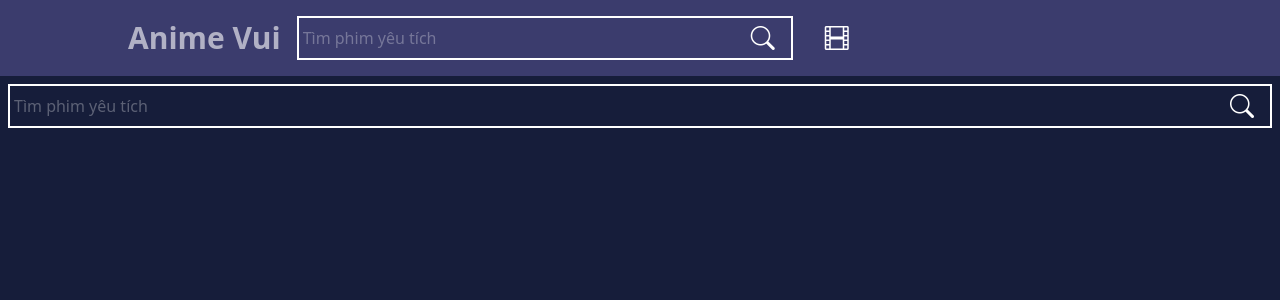
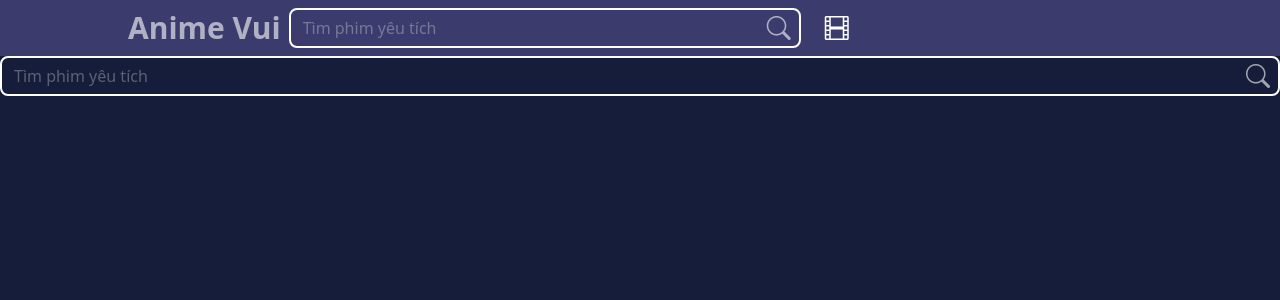
Before and after one commit to crong964/HappyAnime, a Next.js app: page /searchmobile in a window 1280 px wide. Shown: the top 300 px of the page. Built offline with nearby package versions, Linux system fonts and the light colour scheme.

Commit message:
change ui watch

```diff
--- a/app/watch/[movie]/page.tsx
+++ b/app/watch/[movie]/page.tsx
@@ -1,5 +1,6 @@
 import { Banner } from "@/components/banner";
 import { CardMovies } from "@/components/cardmovie";
+import { ButtomHeart } from "@/components/heart";
 import { VideoC } from "@/components/video";
 import { GetImage } from "@/config";
 import { GetMovie, GetMoviesByCategory } from "@/service";
@@ -55,7 +56,13 @@
         <div className="w-full sm:w-[90%] flex sm:space-x-2.5">
           <div className="sm:block hidden sm:w-[300px]  rounded-2xl p-7">
             <img src={GetImage(movie.poster_url)} className="w-[180px] mx-2 mb-2 h-auto" alt="" srcSet="" />
+
+          </div>
+          <div className="sm:mx-4 flex-1">
+            <div className="flex items-center space-x-4">
               <p className="text-lg">{movie.name}</p>
+              <ButtomHeart {...movie as any} />
+            </div>
             <div className="flex flex-wrap gap-1">{movie.category.map((v) => {
               return (
                 <Link href={''} className="bg-black text-center rounded-3xl hover:bg-amber-400 p-1">
@@ -63,9 +70,8 @@
                 </Link>
               )
             })}</div>
-          </div>
-          <div className="sm:mx-4 flex-1 max-h-[500px] overflow-y-auto">
             <div className="font-bold text-2xl">Tập phim</div>
+            <div className=" max-h-[500px] overflow-y-auto">
               {data.episodes.map((episodes, i) => {
                 return (
                   <div className="">
@@ -91,6 +97,7 @@
               })}
             </div>
           </div>
+        </div>
       </div >
       <div className="w-full">
         <div className="text-center font-bold my-9 text-3xl">Có thể cũng thích</div>
--- a/components/heart/interface.ts
+++ b/components/heart/interface.ts
@@ -1,5 +1,5 @@
 import { ButtonHTMLAttributes, DetailedHTMLProps } from "react";
-import { Item } from "../cardmovie/interface";
+
 
 export interface iButtomC extends DetailedHTMLProps<ButtonHTMLAttributes<HTMLButtonElement>, HTMLButtonElement> {
     poster_url: string;
--- a/components/search/Search.tsx
+++ b/components/search/Search.tsx
@@ -1,23 +1,13 @@
-"use client"
 import { SearchIcon } from "@/icon";
-import { useState } from "react";
-import { LinkC } from "@/components/Link";
+
 
 export default function SearchC() {
-    const [keywword, SetKeyword] = useState("")
     return (
-        <div className="p-2 hover:text-[#F3D68D] rounded-md w-full" >
-            <div className=" border-2 border-white w-full flex">
-                <input onChange={(v) => {
-                    let t = v.currentTarget.value
-                    SetKeyword(t)
-                }} value={keywword} placeholder="Tìm phim yêu tích" type="text" className="px-1 flex-1 focus:outline-none" />
-                <LinkC href={`/search?keyword=${keywword}`} onClick={(e) => {
-                    SetKeyword("")
-                }} className="">
-                    <SearchIcon className={"cursor-pointer"}></SearchIcon>
-                </LinkC>
-            </div>
-        </div >
+        <form action={"/search"} className="hover:text-[#F3D68D] rounded-lg py-0.5 px-2 border-2 border-white w-full flex">
+            <input name="keyword" placeholder="Tìm phim yêu tích" type="text" className="px-1 flex-1 focus:outline-none" />
+            <button type="submit" className="">
+                <SearchIcon className={"cursor-pointer"}></SearchIcon>
+            </button>
+        </form>
     )
 }
```
Lines whose indentation alone changed are shown as unchanged.
